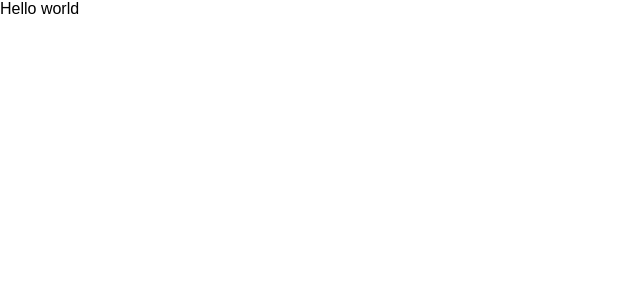
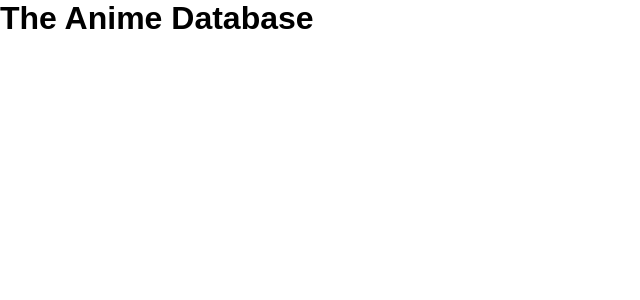
Before and after one commit to HariAr2/Projects, a React (Create React App) app in the folder animevault/: page / in a window 1280 px wide. Shown: the top 300 px of the page, without its empty margins (0-640 px from the left). Built offline with nearby package versions, Linux system fonts and the light colour scheme.

Commit message:
added header.js

```diff
--- a/animevault/src/App.js
+++ b/animevault/src/App.js
@@ -1,9 +1,9 @@
-
+import Header from "./components/Header";
 
 function App() {
   return (
     <div className="App">
-      Hello world
+      <Header/>
     </div>
   );
 }
--- /dev/null
+++ b/animevault/src/components/Header.js
@@ -0,0 +1,11 @@
+import React from 'react'
+
+function Header() {
+  return (
+    <header>
+        <h1>The <strong>Anime</strong> Database</h1>
+    </header>
+  )
+}
+
+export default Header
```
